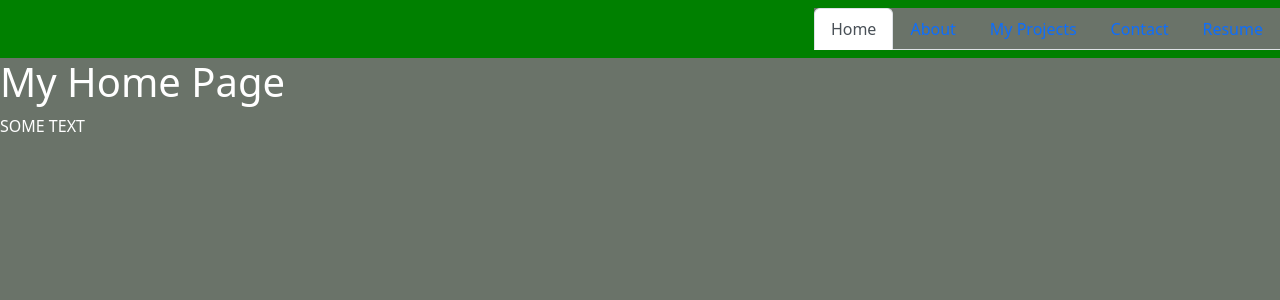
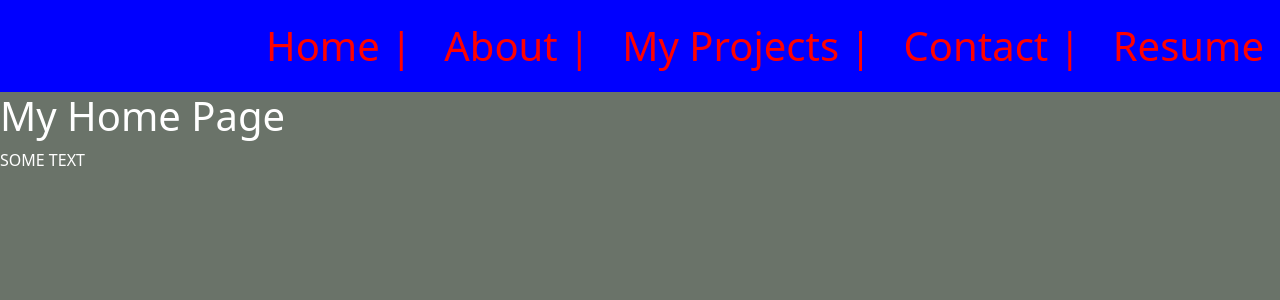
Before and after one commit to bradcoleman60/react-portfolio, a React (Create React App) app: page / in a window 1280 px wide. Shown: the top 300 px of the page. Built offline with nearby package versions, Linux system fonts and the light colour scheme.

Commit message:
adds About page and styling

```diff
--- a/src/components/Navtabs.js
+++ b/src/components/Navtabs.js
@@ -1,12 +1,20 @@
 import React from 'react';
 import 'bootstrap/dist/css/bootstrap.min.css';
 
-
+//Apply css styling in line - note the user of camel case for the css properties as required by React
 const styles = {
   navbarStyle: {
-    background: 'green',
+    background: 'blue',
     justifyContent: 'flex-end',
-    display: 'flex'
+    display: 'flex',
+    fontSize: '40px',
+
+  },
+  linkStyle: {
+    textDecoration: 'none',
+    color: "red",
+    background: 'blue'
+
   }
 };
 
@@ -16,50 +24,54 @@ function NavTabs({ currentPage, handlePageChange }) {
   return (
 
     <nav style={styles.navbarStyle} className="navbar">
-    <ul className="nav nav-tabs">
+    <ul className="nav">
       <li className="nav-item">
-        <a
+        <a style={styles.linkStyle}
           href="#home"
           onClick={() => handlePageChange('Home')}
           // This is a conditional (ternary) operator that checks to see if the current page is "Home"
           // If it is, we set the current page to 'nav-link-active', otherwise we set it to 'nav-link'
           className={currentPage === 'Home' ? 'nav-link active' : 'nav-link'}
         >
-          Home
+          Home |
         </a>
       </li>
       <li className="nav-item">
         <a
+        style={styles.linkStyle}
           href="#about"
           onClick={() => handlePageChange('About')}
           // Check to see if the currentPage is `About`, and if so we use the active link class from bootstrap. Otherwise, we set it to a normal nav-link
           className={currentPage === 'About' ? 'nav-link active' : 'nav-link'}
         >
-          About
+          About |
         </a>
       </li>
       <li className="nav-item">
         <a
+        style={styles.linkStyle}
           href="#project"
           onClick={() => handlePageChange('Projects')}
           // Check to see if the currentPage is `Projects`, and if so we use the active link class from bootstrap. Otherwise, we set it to a normal nav-link
           className={currentPage === 'Projects' ? 'nav-link active' : 'nav-link'}
         >
-          My Projects
+          My Projects |
         </a>
       </li>
       <li className="nav-item">
         <a
+        style={styles.linkStyle}
           href="#contact"
           onClick={() => handlePageChange('Contact')}
           // Check to see if the currentPage is `Contact`, and if so we use the active link class from bootstrap. Otherwise, we set it to a normal nav-link
           className={currentPage === 'Contact' ? 'nav-link active' : 'nav-link'}
         >
-          Contact
+          Contact |
         </a>
       </li>
       <li className="nav-item">
         <a
+        style={styles.linkStyle}
           href="#resume"
           onClick={() => handlePageChange('Resume')}
           // Check to see if the currentPage is `Contact`, and if so we use the active link class from bootstrap. Otherwise, we set it to a normal nav-link
--- a/src/components/pages/Resume.js
+++ b/src/components/pages/Resume.js
@@ -3,13 +3,25 @@ import '../styles/Resume.css';
 
 export default function Resume() {
   return (
-    <div className="container">
+    <div className="container mt-5">
       <div className="row justified-content-center">
         <div className="col-10">
-          <a href="../assets/brad_coleman_resume.pdf" download>
-            Download Brad's Resume
+          <div className="row">
+            <div className="col-8">
+              <h2>Brad Coleman</h2>
+            </div>
+            <div className="col-4 ">
+            <a href="../assets/brad_coleman_resume.pdf" download className="badge badge-primary">
+            Download Resume
           </a>
-          <h2>Brad Coleman</h2>
+            </div>
+
+
+          </div>
+          {/* <a href="../assets/brad_coleman_resume.pdf" download> */}
+            {/* Download Brad's Resume */}
+          {/* </a> */}
+          {/* <h2>Brad Coleman</h2> */}
           <p>925-786-4017</p>
           <p>bradcoleman60@gmail.com</p>
           <h3>Skills:</h3>
--- a/src/components/styles/Resume.css
+++ b/src/components/styles/Resume.css
@@ -3,16 +3,30 @@
     font-size: 5rem;
 }
 
+.container h4 {
+    font-family: Verdana, Geneva, Tahoma, sans-serif;
+    font-size: 1.5rem;
+}
+
+.container h5 {
+    font-family: Verdana, Geneva, Tahoma, sans-serif;
+    font-size: 1rem;
+    font-style: italic;
+}
+
+
 .container a {
 
-    font-size: 75px;
+    font-size: 30px;
     background-color: red;
     border: solid black;
-    border-radius: 5px;
+    border-radius: 20px;
     color: blue;
+    height: 75%;
+    justify-content: center
 };
 
 .container {
-    margin-top: 5px;
+    margin-top: 50px;
     /* font-size: 3rem; */
 }
```
